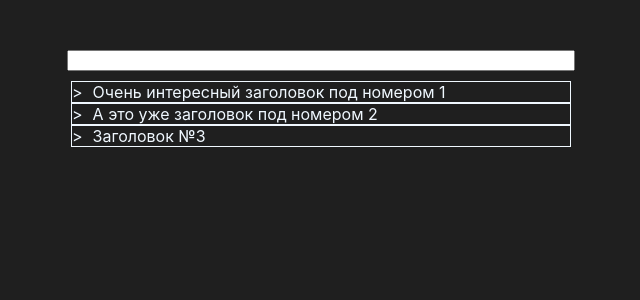
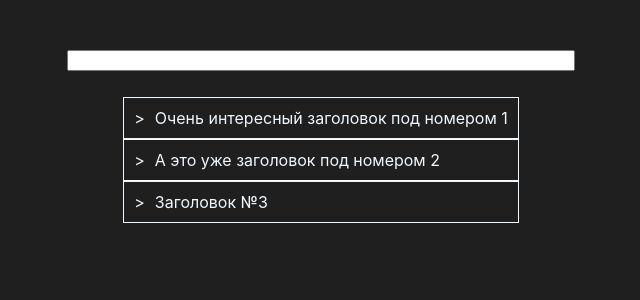
Before and after one commit to Mary-fox/accordion-tree, a React (Create React App) app: page / in a window 1280 px wide. Shown: the top 300 px of the page, without its empty margins (319-959 px from the left). Built offline with nearby package versions, Linux system fonts and the light colour scheme.

Commit message:
refactor: add styled-components

```diff
--- a/package.json
+++ b/package.json
@@ -13,7 +13,8 @@
     "react": "^18.2.0",
     "react-dom": "^18.2.0",
     "react-scripts": "5.0.1",
-    "web-vitals": "^2.1.4"
+    "web-vitals": "^2.1.4",
+    "styled-components": "^6.0.3"
   },
   "scripts": {
     "start": "react-scripts start",
--- a/src/components/Accordion/Accordion.css
+++ /dev/null
@@ -1,12 +0,0 @@
-.accordion {
-  display: flex;
-  flex-direction: column;
-  justify-content: center;
-  align-items: center;
-  padding-top: 50px;
-  gap: 10px;
-  }
-
-.search {
-  width: 500px;
-}
--- a/src/components/Accordion/Accordion.tsx
+++ b/src/components/Accordion/Accordion.tsx
@@ -1,11 +1,23 @@
 import React, { useState, useCallback } from "react";
 import { AccordionData } from "../AccordionItem/AccordionItem";
 import AccordionItemList from "../AccordionItemList/AccordionItemList";
-import "./Accordion.css";
+import styled from "styled-components";
 
 interface AccordionProps {
   data: AccordionData[];
 }
+
+const AccordionBlock = styled.div`
+  display: flex;
+  flex-direction: column;
+  justify-content: center;
+  align-items: center;
+  padding-top: 50px;
+  gap: 10px;
+`;
+const Search = styled.input`
+  width: 500px;
+`;
 
 const Accordion: React.FC<AccordionProps> = ({ data }) => {
   const [accordionData, setAccordionData] = useState<AccordionData[]>(data);
@@ -74,15 +86,15 @@ const Accordion: React.FC<AccordionProps> = ({ data }) => {
   );
 
   return (
-    <div className="accordion">
-      <input
+    <AccordionBlock>
+      <Search
         type="text"
         value={searchInput}
         onChange={handleSearch}
         className="search"
       />
       <AccordionItemList data={accordionData} handleToggle={handleToggle} />
-    </div>
+    </AccordionBlock>
   );
 };
 
--- a/src/components/AccordionItem/AccordionItem.css
+++ /dev/null
@@ -1,10 +0,0 @@
-.item {
-    display: flex;
-    cursor: pointer;
-    color: aliceblue;
-    gap: 10px;
-    border: 1px solid aliceblue;
-}
-.children-container .item {
-    padding-left: 10px;
-  }
--- a/src/components/AccordionItem/AccordionItem.tsx
+++ b/src/components/AccordionItem/AccordionItem.tsx
@@ -1,5 +1,6 @@
 import React from "react";
-import "./AccordionItem.css";
+import styled from "styled-components";
+// import "./AccordionItem.css";
 
 export interface AccordionData {
   id: number;
@@ -15,31 +16,35 @@ interface AccordionItemProps {
   children?: React.ReactNode; // Используем React.ReactNode для дочерних элементов
 }
 
+const Item = styled.div`
+  display: flex;
+  cursor: pointer;
+  color: aliceblue;
+  gap: 10px;
+`;
+const ItemWrapper = styled.div`
+  padding: 10px;
+  border: 1px solid aliceblue;
+`;
+
 const AccordionItem: React.FC<AccordionItemProps> = ({
   item,
   handleToggle,
-  level,
   children,
 }) => {
-  const itemPadding = level * 10; // Рассчитываем отступ на основе глубины вложенности
-
   return (
-    <div>
-      <div
-        className="item"
-        onClick={() => handleToggle(item.id)}
-        style={{ paddingLeft: `${itemPadding}px` }}
-      >
-        <span className="item__icon">{item.open ? "v" : ">"}</span>
-        <div className="item__title">{item.title}</div>
-      </div>
+    <ItemWrapper>
+      <Item onClick={() => handleToggle(item.id)}>
+        <span>{item.open ? "v" : ">"}</span>
+        <div>{item.title}</div>
+      </Item>
       {item.open && item.children.length > 0 && (
-        <div className="children-container">
+        <div>
           {/* Передаем children внутрь компонента */}
           {children}
         </div>
       )}
-    </div>
+    </ItemWrapper>
   );
 };
 export default React.memo(AccordionItem, (prevProps, nextProps) => {
--- a/src/components/AccordionItemList/AccordionItemList.css
+++ /dev/null
@@ -1,3 +0,0 @@
-.accordion__list {
-    width: 500px;
-}
--- a/src/components/AccordionItemList/AccordionItemList.tsx
+++ b/src/components/AccordionItemList/AccordionItemList.tsx
@@ -1,7 +1,7 @@
 import React from "react";
 import { AccordionData } from "../AccordionItem/AccordionItem";
 import AccordionItem from "../AccordionItem/AccordionItem";
-import "./AccordionItemList.css";
+import styled from "styled-components";
 
 interface AccordionItemListProps {
   data: AccordionData[];
@@ -9,13 +9,17 @@ interface AccordionItemListProps {
   level?: number;
 }
 
+const AccordionListStyle = styled.ul`
+  padding: 0;
+`;
+
 const AccordionItemList: React.FC<AccordionItemListProps> = ({
   data,
   handleToggle,
   level = 0,
 }) => {
   return (
-    <div className="accordion__list">
+    <AccordionListStyle>
       {data.map((item) => (
         <AccordionItem
           key={item.id}
@@ -30,7 +34,7 @@ const AccordionItemList: React.FC<AccordionItemListProps> = ({
           />
         </AccordionItem>
       ))}
-    </div>
+    </AccordionListStyle>
   );
 };
 
```
Also changed, not shown: 1 other file (tests, documents, lock files or other folders).
